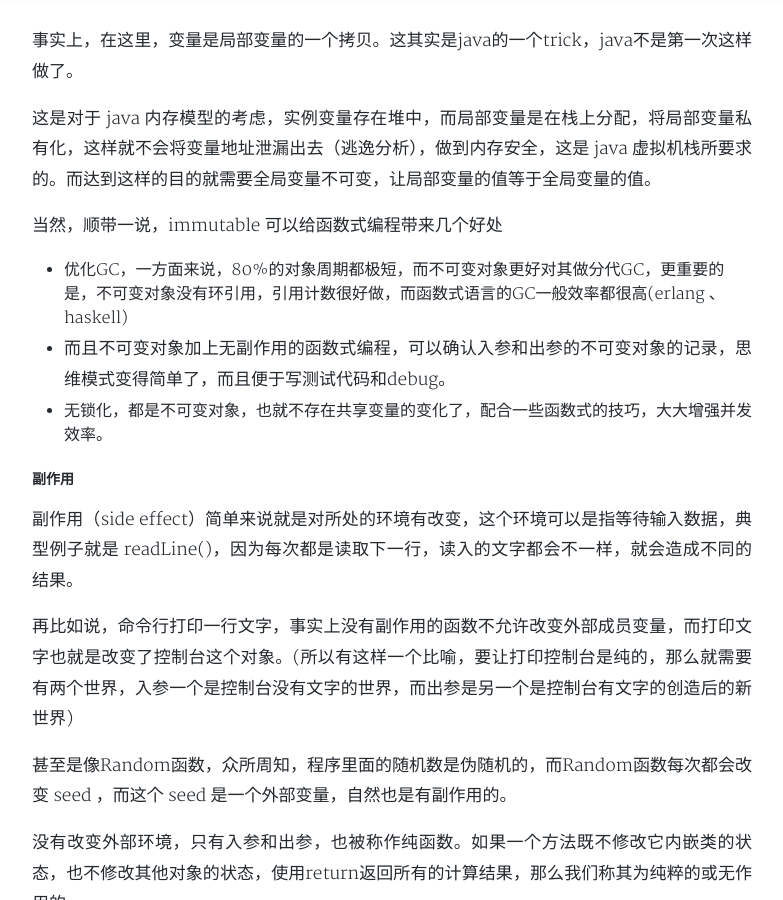
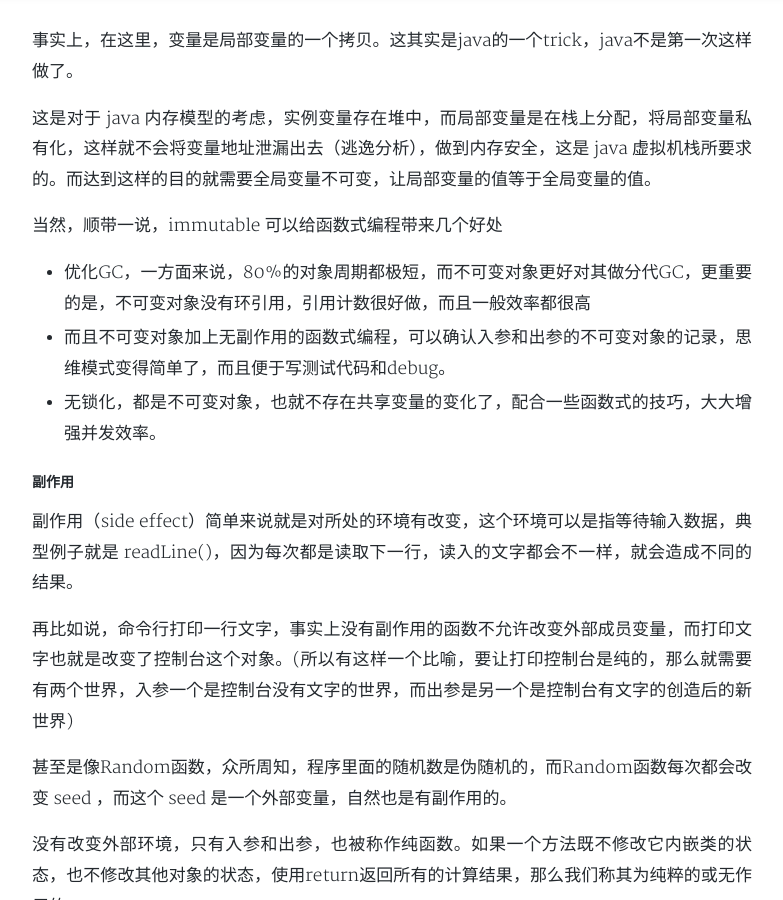
Before and after one commit to ica10888/ica10888.github.io, a Jekyll site: the page built from _posts/2020-01-02-advanced java （六） lambda表达式.md, in a window 1280 px wide and 900 px high, scrolled down 3551 px. Shown: the whole window, without its empty margins (248-1031 px from the left). Built offline with Jekyll 4.4.1, drawn with Linux system fonts in a browser that asks for light colours; nearby versions of some CDN libraries; a style sheet for code colours, icons or effects is not loaded.

Commit message:
Update 2020-01-02-advanced java （六） lambda表达式.md

```diff
--- a/_posts/2020-01-02-advanced java （六） lambda表达式.md
+++ b/_posts/2020-01-02-advanced java （六） lambda表达式.md
@@ -121,7 +121,8 @@ Supplier supplier = () -> {
 
 当然，顺带一说，immutable 可以给函数式编程带来几个好处
 
-- 优化GC，一方面来说，80%的对象周期都极短，而不可变对象更好对其做分代GC，更重要的是，不可变对象没有环引用，引用计数很好做，而函数式语言的GC一般效率都很高(erlang 、haskell)
+- 优化GC，一方面来说，80%的对象周期都极短，而不可变对象更好对其做分代GC，更重要的是，不可变对象没有环引用，引用计数很好做，而且一般效率都很高
+
 - 而且不可变对象加上无副作用的函数式编程，可以确认入参和出参的不可变对象的记录，思维模式变得简单了，而且便于写测试代码和debug。
 
 - 无锁化，都是不可变对象，也就不存在共享变量的变化了，配合一些函数式的技巧，大大增强并发效率。
```
